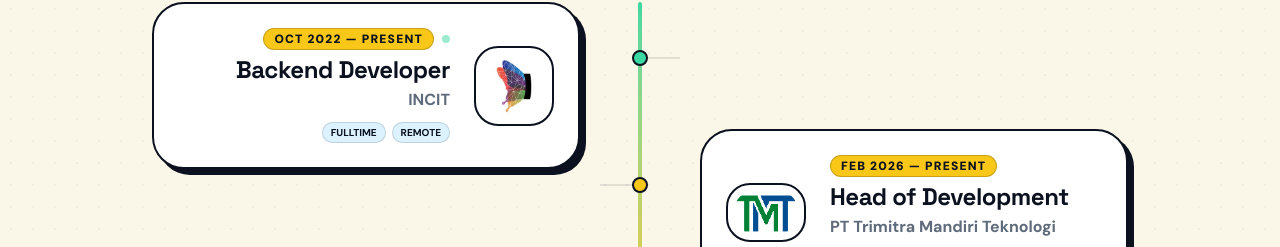
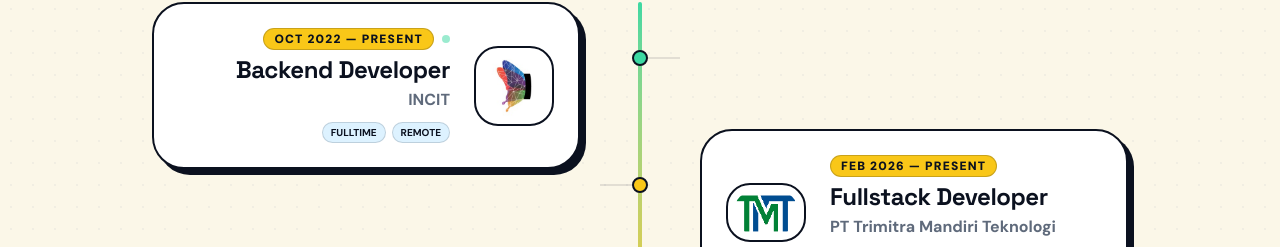
Before and after one commit to mariwi1503/portfolio, a Next.js app: page / in a window 1280 px wide. Shown: the part 4181-4428 px from the top of the page. Built offline with nearby package versions, Linux system fonts and the light colour scheme.

Commit message:
feat: change role in trimitra teknologi

```diff
--- a/src/constants/index.ts
+++ b/src/constants/index.ts
@@ -42,7 +42,7 @@ export const experienceList = [
     logo: "/experience/tmt.png",
     isActive: false,
     company: "PT Trimitra Mandiri Teknologi",
-    role: "Head of Development",
+    role: "Fullstack Developer",
     job: "Parttime",
     start: "Feb 2026",
     end: "Present",
```
